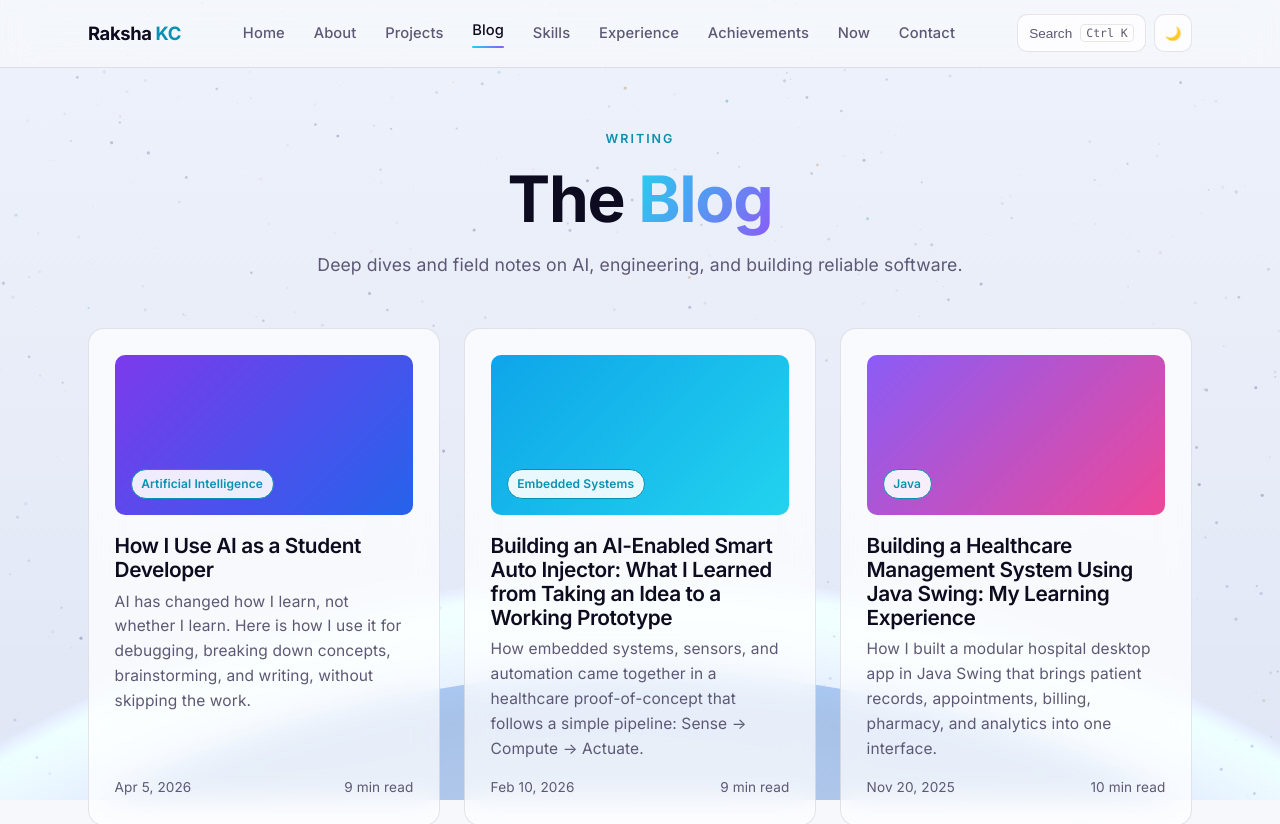
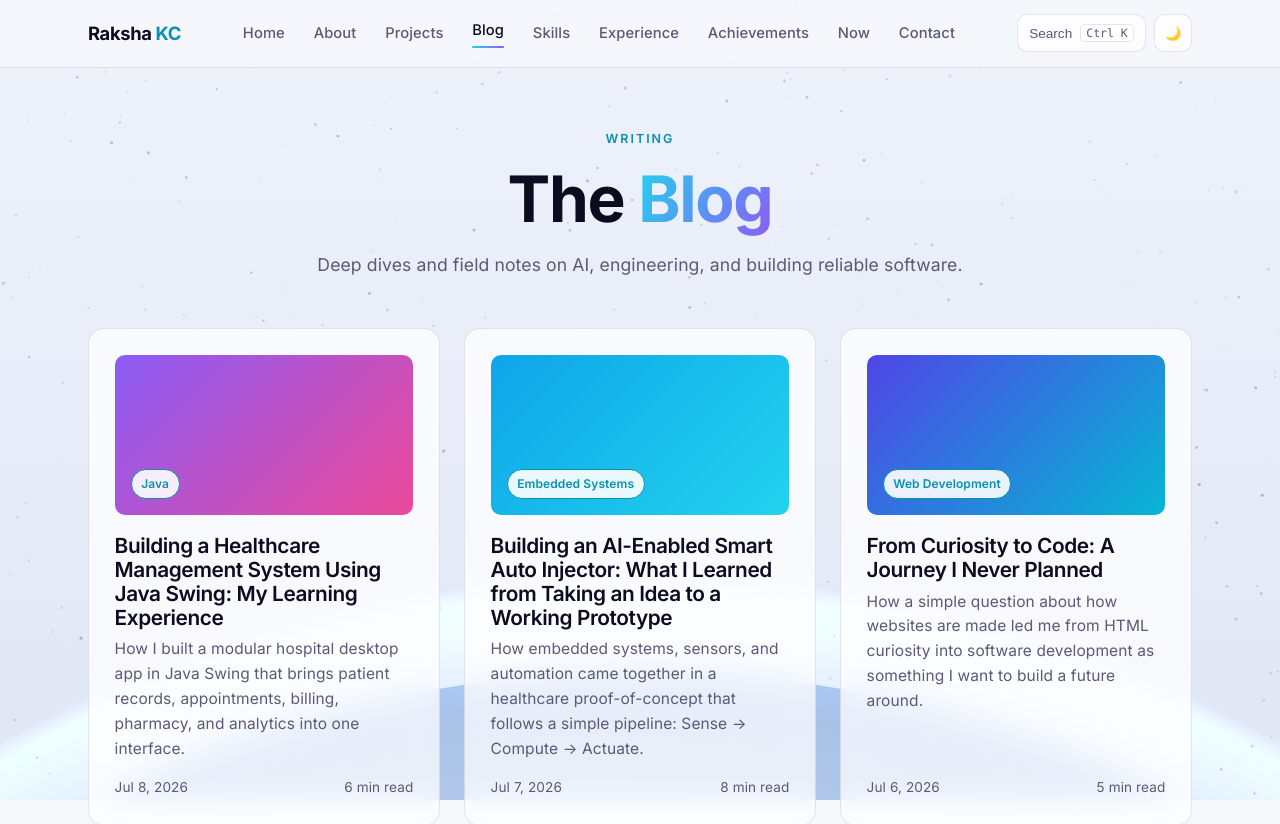
Before and after one commit to raksha-k-c/portfolio, a React (Vite) app: page /blog in a window 1280 px wide. Shown: the top 824 px of the page. Built offline with nearby package versions, Linux system fonts and the light colour scheme.

Commit message:
blog dates

```diff
--- a/src/data/blog.js
+++ b/src/data/blog.js
@@ -19,8 +19,8 @@ export const posts = [
       'How embedded systems, sensors, and automation came together in a healthcare proof-of-concept that follows a simple pipeline: Sense → Compute → Actuate.',
     category: 'Embedded Systems',
     tags: ['ESP32', 'Healthcare', 'Embedded Systems'],
-    date: '2026-02-10',
-    readingTime: 9,
+    date: '2026-07-07',
+    readingTime: 8,
     cover: 'grad-3',
     featured: true,
     content: [
@@ -78,8 +78,8 @@ export const posts = [
       'How I built a modular hospital desktop app in Java Swing that brings patient records, appointments, billing, pharmacy, and analytics into one interface.',
     category: 'Java',
     tags: ['Java', 'Swing', 'Healthcare'],
-    date: '2025-11-20',
-    readingTime: 10,
+    date: '2026-07-08',
+    readingTime: 6,
     cover: 'grad-2',
     featured: true,
     content: [
@@ -150,8 +150,8 @@ export const posts = [
       'How a simple question about how websites are made led me from HTML curiosity into software development as something I want to build a future around.',
     category: 'Web Development',
     tags: ['Learning', 'Journey', 'Career'],
-    date: '2025-08-15',
-    readingTime: 8,
+    date: '2026-07-06',
+    readingTime: 5,
     cover: 'grad-1',
     featured: true,
     content: [
@@ -183,8 +183,8 @@ export const posts = [
       'AI has changed how I learn, not whether I learn. Here is how I use it for debugging, breaking down concepts, brainstorming, and writing, without skipping the work.',
     category: 'Artificial Intelligence',
     tags: ['AI', 'Learning', 'Productivity'],
-    date: '2026-04-05',
-    readingTime: 9,
+    date: '2026-07-05',
+    readingTime: 6,
     cover: 'grad-4',
     featured: true,
     content: [
```
